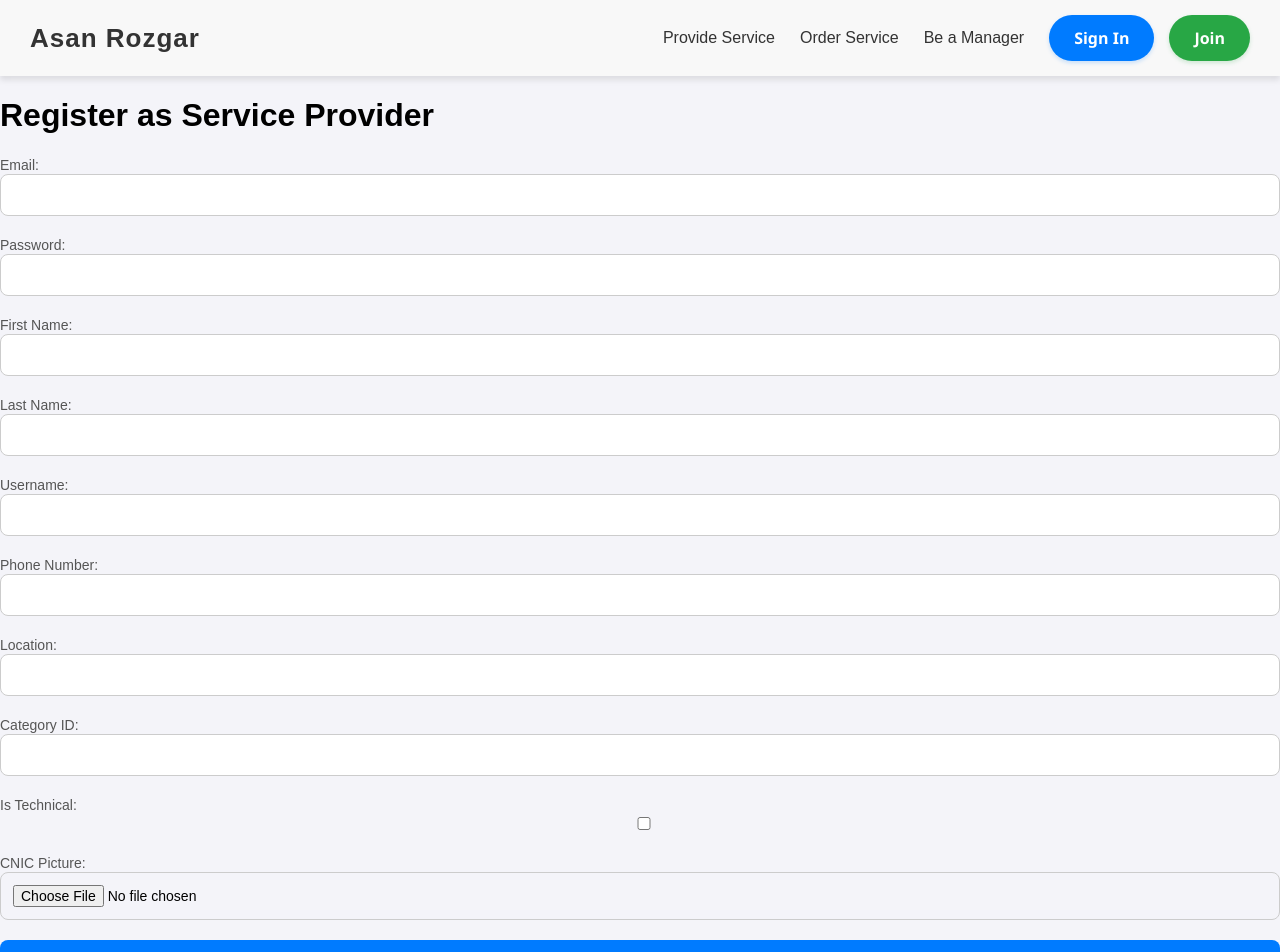
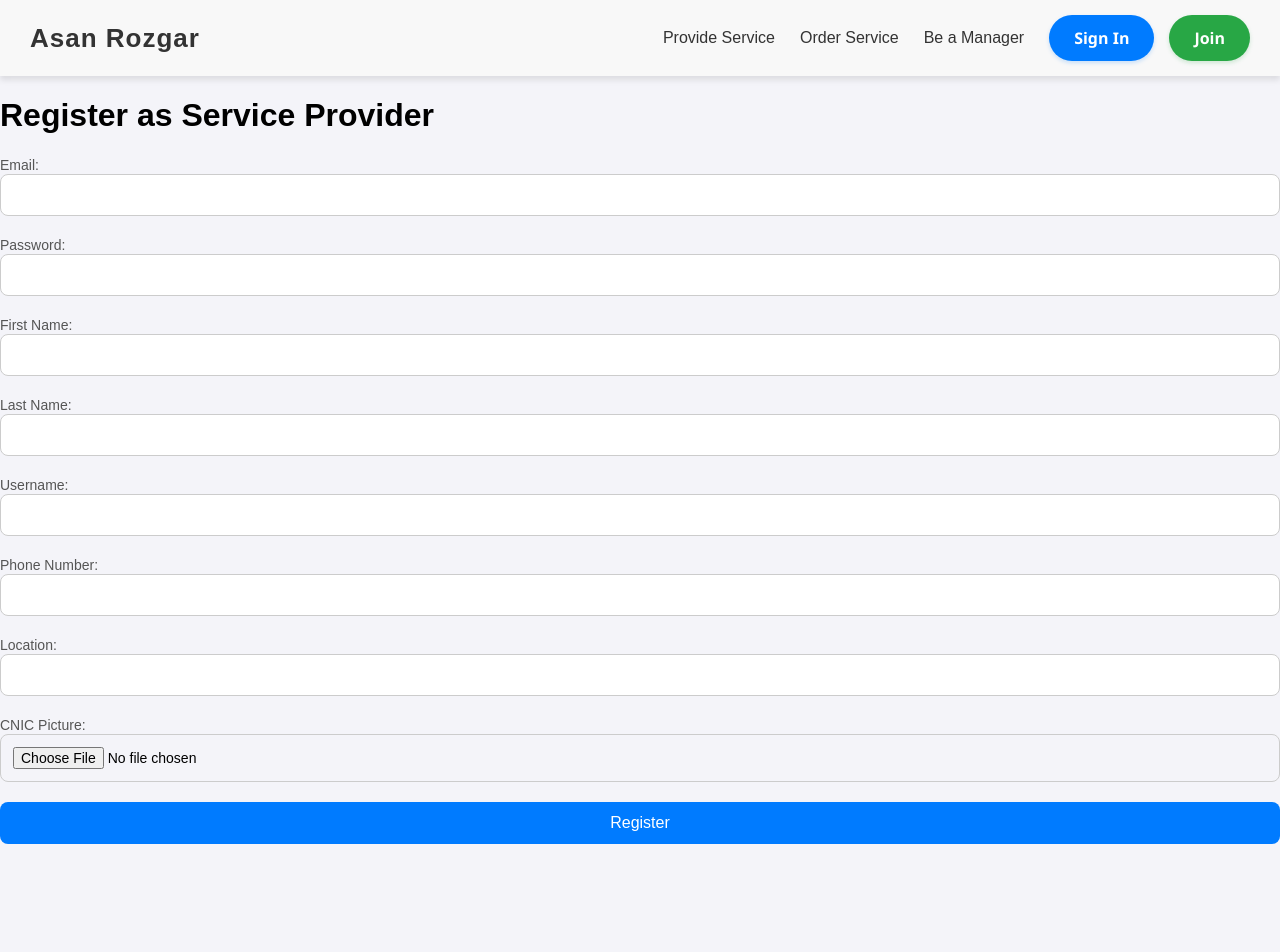
Before and after one commit to awais1019/Asan-Amdan, a React (Create React App) app in the folder client/: page /provide-service in a window 1280 px wide. Shown: the top 952 px of the page. After the commit the page ends 844 px from the top, so only its background shows below. Built offline with nearby package versions, Linux system fonts and the light colour scheme.

Commit message:
removed fields from sign up

```diff
--- a/client/src/components/AuthenticationComponents/ServiceProviderSignUp.jsx
+++ b/client/src/components/AuthenticationComponents/ServiceProviderSignUp.jsx
@@ -11,10 +11,8 @@ const ServiceProviderForm = () => {
     phoneNumber: "",
     cnicPicture: null,
     location: "",
-    categoryId: "", // New field for categoryId
-    isTechnical: false, // New field for isTechnical
-    ordersCompleted: 0, // New field for ordersCompleted
-    overallEarnings: 0, // New field for overallEarnings
+    ordersCompleted: 0, // Field for ordersCompleted
+    overallEarnings: 0, // Field for overallEarnings
   });
 
   const [errors, setErrors] = useState({});
@@ -73,16 +71,6 @@ const ServiceProviderForm = () => {
       newErrors.location = "Location cannot be empty.";
     }
 
-    // Category validation (optional: you can choose if you want this required)
-    if (!formData.categoryId) {
-      newErrors.categoryId = "Category ID is required.";
-    }
-
-    // Technical field validation (optional: can be a checkbox or toggle)
-    if (formData.isTechnical === undefined) {
-      newErrors.isTechnical = "Technical status is required.";
-    }
-
     setErrors(newErrors);
     return Object.keys(newErrors).length === 0;
   };
@@ -108,9 +96,9 @@ const ServiceProviderForm = () => {
           },
         }
       );
-      console.log("it is the upload response ",uploadResponse)
+      console.log("it is the upload response ", uploadResponse);
       const imageUrl = uploadResponse?.data?.secure_url;
-      console.log("it is the image url",imageUrl)
+      console.log("it is the image url", imageUrl);
       if (!imageUrl) {
         setErrors({ form: "Image upload failed. Please try again." });
         return;
@@ -143,8 +131,6 @@ const ServiceProviderForm = () => {
         phoneNumber: "",
         cnicPicture: null,
         location: "",
-        categoryId: "",
-        isTechnical: false,
         ordersCompleted: 0,
         overallEarnings: 0,
       });
@@ -233,26 +219,6 @@ const ServiceProviderForm = () => {
           {errors.location && <span className="error">{errors.location}</span>}
         </div>
         <div>
-          <label>Category ID:</label>
-          <input
-            type="text"
-            name="categoryId"
-            value={formData.categoryId}
-            onChange={handleChange}
-          />
-          {errors.categoryId && <span className="error">{errors.categoryId}</span>}
-        </div>
-        <div>
-          <label>Is Technical:</label>
-          <input
-            type="checkbox"
-            name="isTechnical"
-            checked={formData.isTechnical}
-            onChange={(e) => setFormData({ ...formData, isTechnical: e.target.checked })}
-          />
-          {errors.isTechnical && <span className="error">{errors.isTechnical}</span>}
-        </div>
-        <div>
           <label>CNIC Picture:</label>
           <input
             type="file"
```
